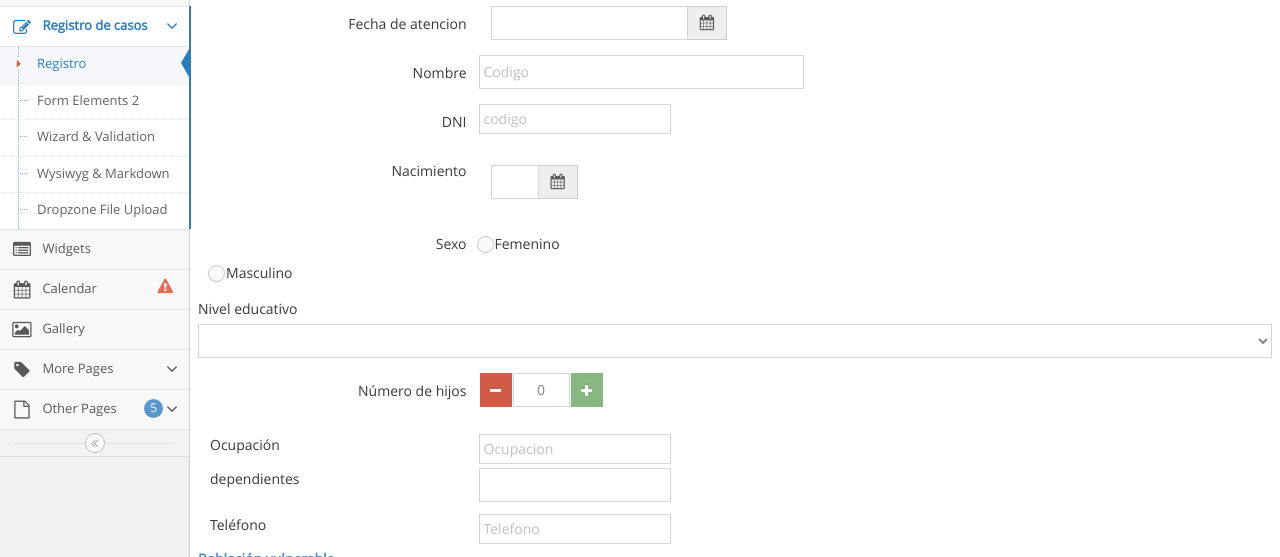
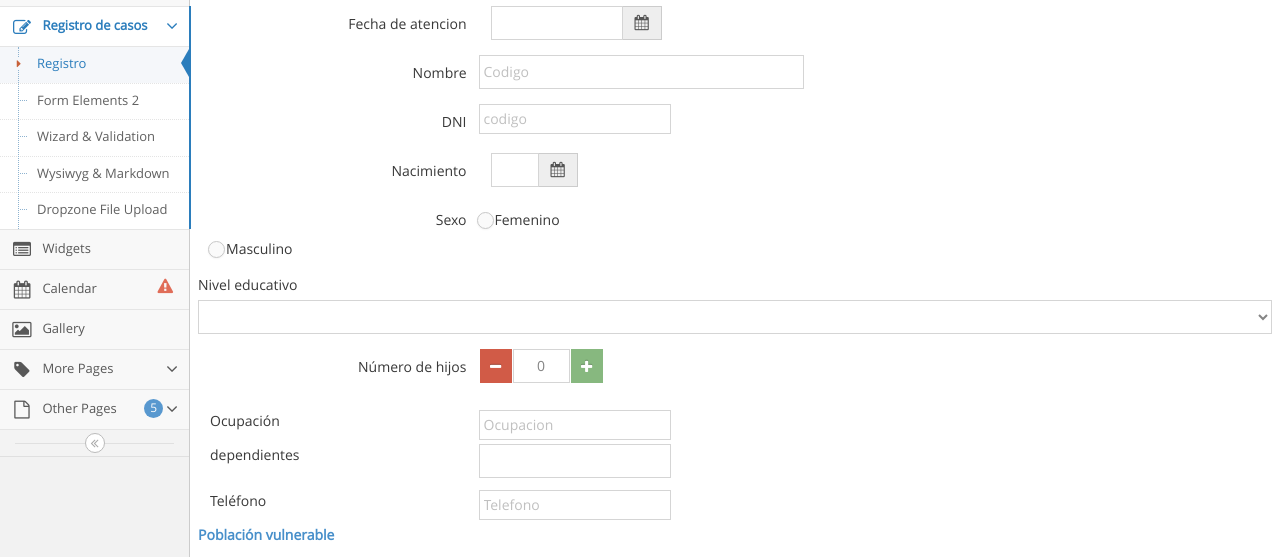
Before and after one commit to Reechee/webapp, a plain HTML site: page Intranet/registro_casos.html in a window 1280 px wide. Shown: the part 199-756 px from the top of the page. Drawn offline with Linux system fonts and the light colour scheme.

Commit message:
Update registro_casos.html

```diff
--- a/Intranet/registro_casos.html
+++ b/Intranet/registro_casos.html
@@ -1017,7 +1017,7 @@
 										<div class="col-sm-9">
 											<!--<div class="widget-main">-->
 
-														<div class="col-sm-4">
+														<div class="col-sm-3">
 															<div class="input-group">
 																<input class="form-control date-picker" id="id-date-picker-1" type="text" data-date-format="dd-mm-yyyy" />
 																<span class="input-group-addon">
@@ -1051,8 +1051,8 @@
 										<label class="col-sm-3 control-label no-padding-right" for="form-field-4">Nacimiento</label>
 
 										<div class="col-sm-4">
-											<div class="widget-main">
-														<div class="row">
+
+
 															<div class="col-sm-4">
 																<div class="input-group">
 																	<input class="form-control date-picker" id="id-date-picker-1" type="text" data-date-format="dd-mm-yyyy" />
@@ -1061,8 +1061,8 @@
 																	</span>
 																</div>
 															</div>
-														</div>
-											</div>
+
+
 										</div>
 									</div>
 
```
